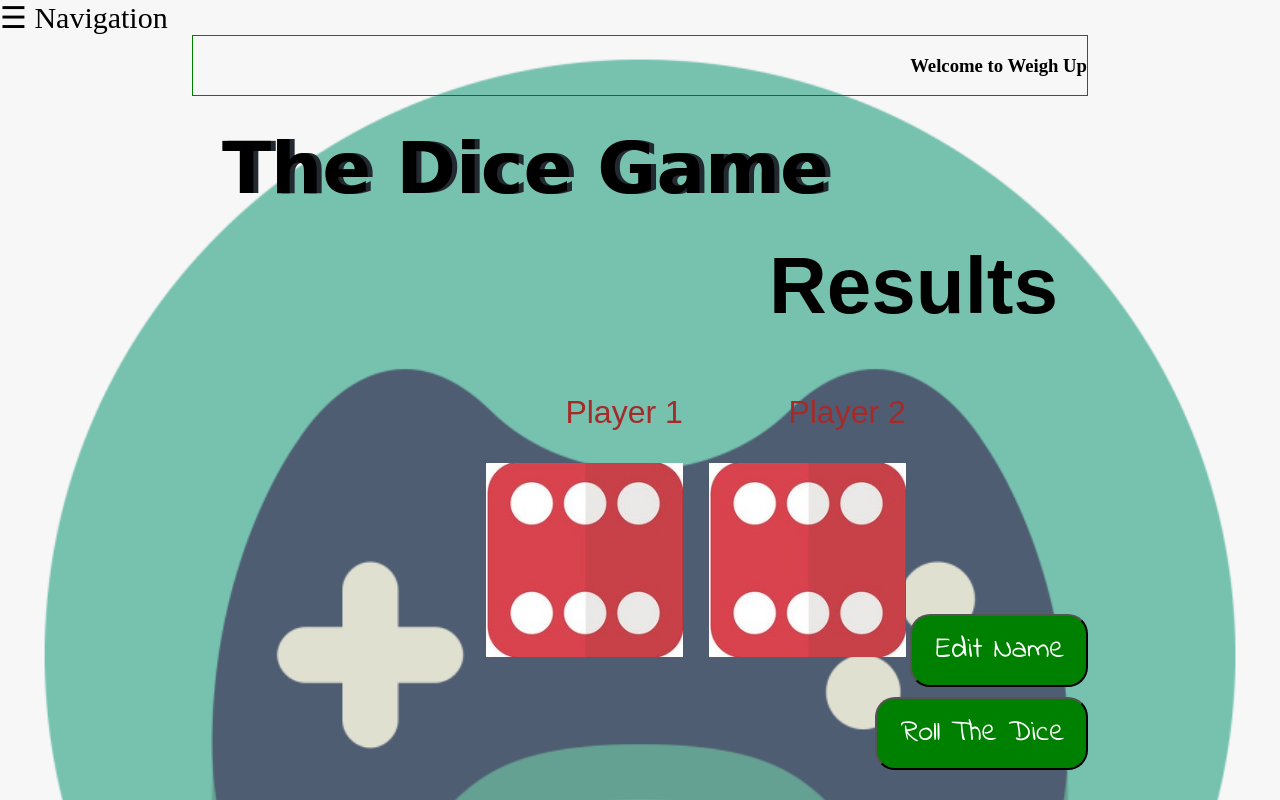
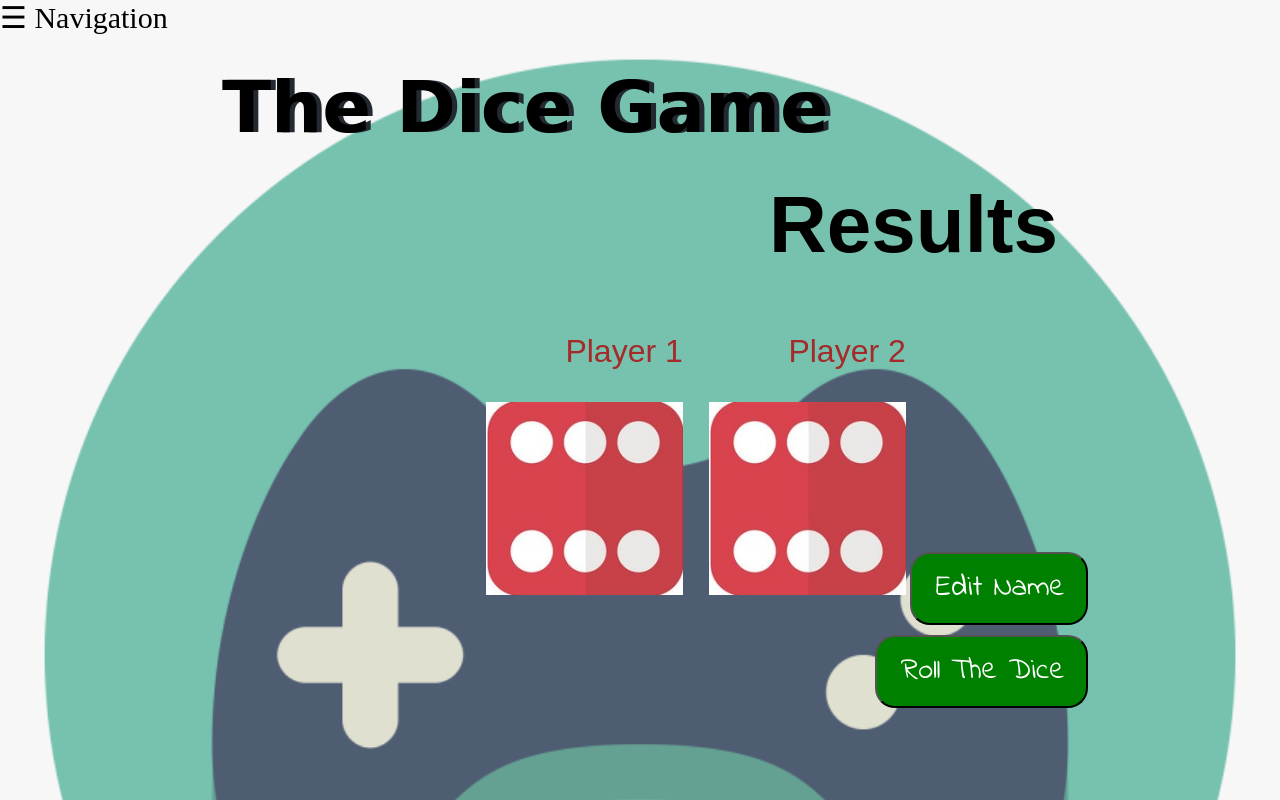
Before and after one commit to retro-codes/csb-ppzf1, a website: page index.html in a window 1280 px wide. Drawn offline with Linux system fonts and the light colour scheme.

Commit message:
Update index.html

```diff
--- a/index.html
+++ b/index.html
@@ -29,9 +29,6 @@
     >
 
     <div class="container">
-      <div class="boxed">
-        <h3>Welcome to Weigh Up</h3>
-      </div>
       <h1>The Dice Game</h1>
       <h2>Results</h2>
       <div class="dice">
```
